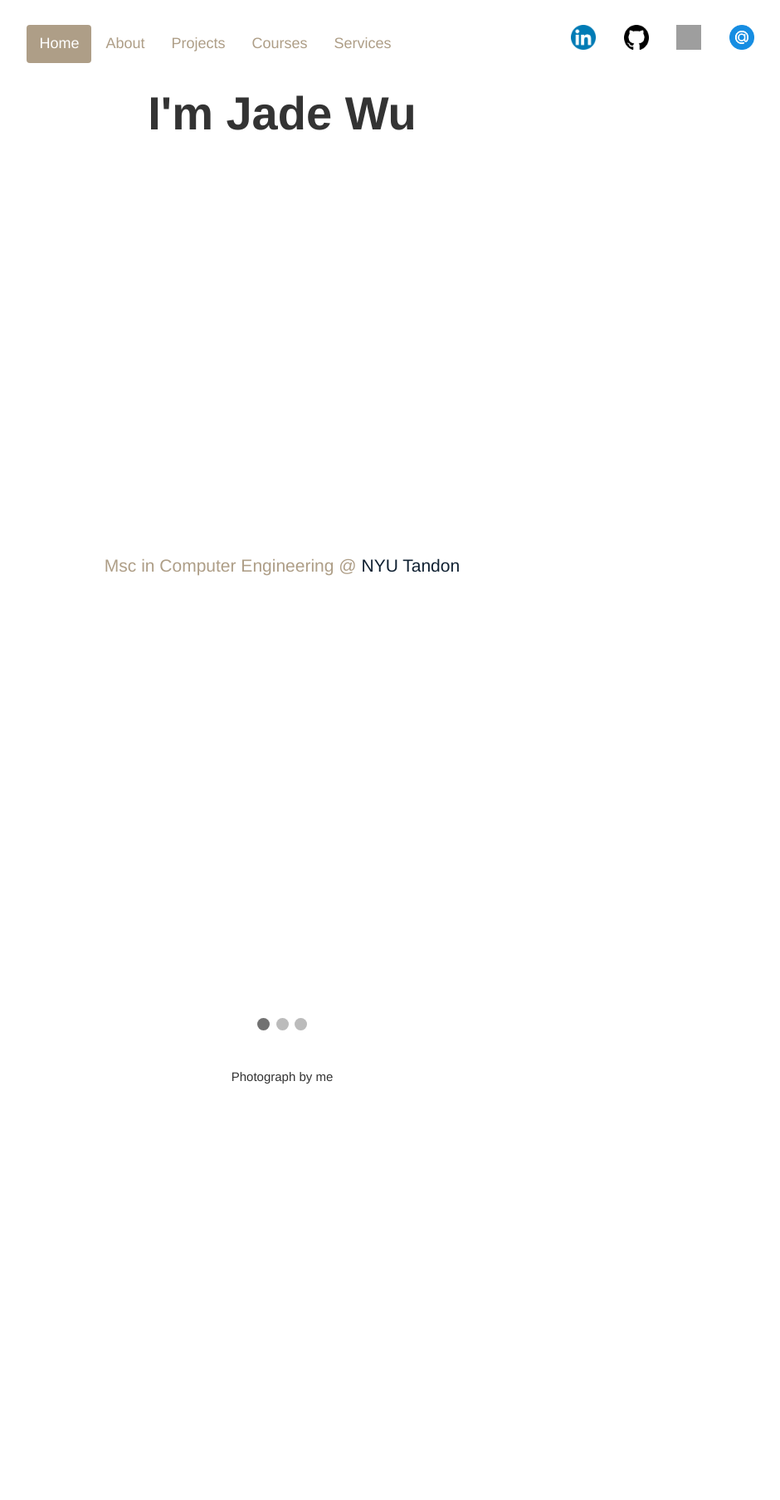
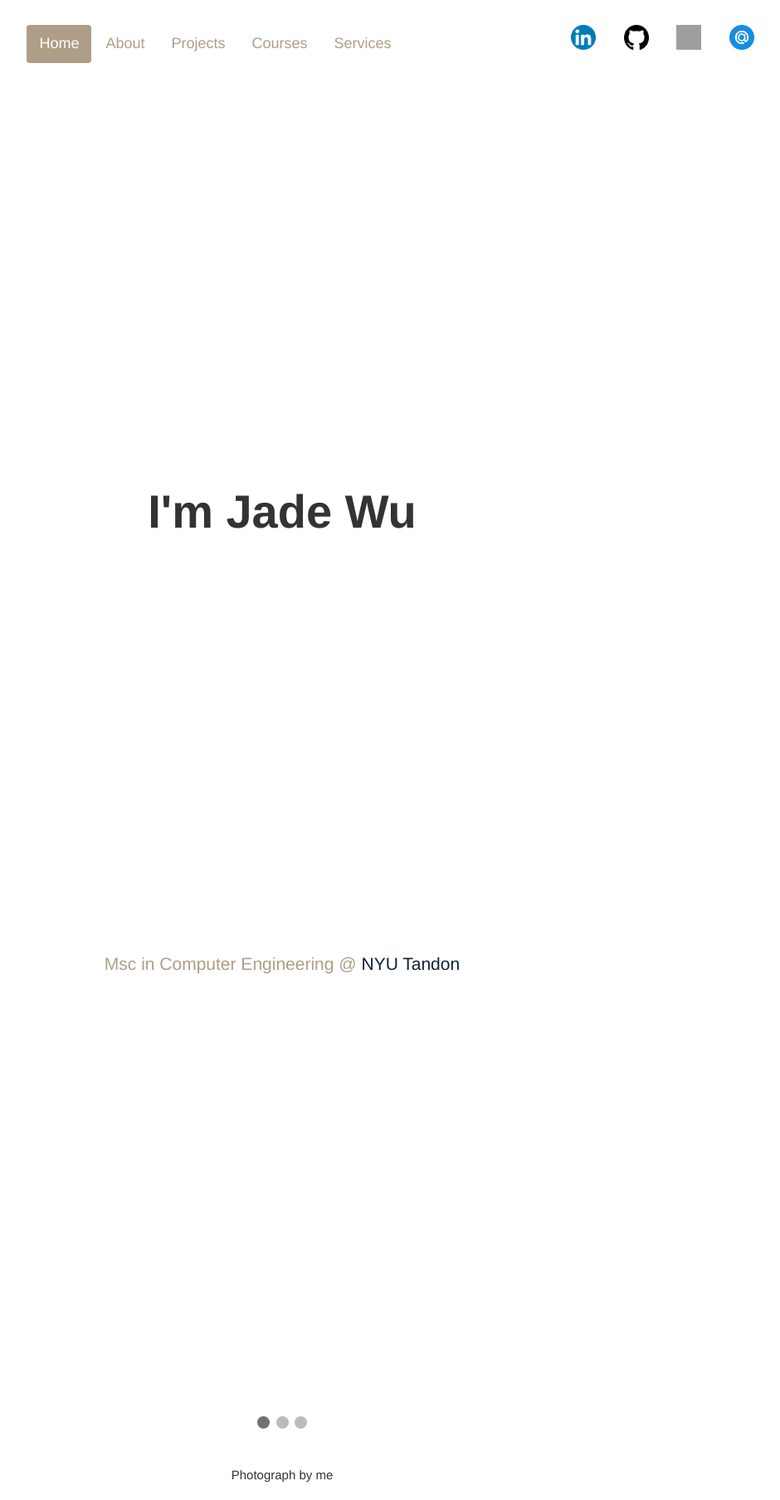
Before and after one commit to jadewu/jadewu.github.io, a Jekyll site: the page built from index.html, in a window 1280 px wide. Shown: the whole page at 83% size, without its empty margins (315-1255 px from the left). Built offline with Jekyll 4.4.1, drawn with Linux system fonts in a browser that asks for light colours; before the commit the page ends 1328 px from its top, so only the background shows below that; grey boxes are pictures that could not be loaded.

Commit message:
Update index.html

```diff
--- a/index.html
+++ b/index.html
@@ -5,7 +5,7 @@ title: Jade's Personal Page
 
 <div class="container">
   <div class="blurb" style="text-align: center">
-    <h1>I'm Jade Wu</h1>
+    <h1 style="margin-top: 500px; margin-bottom: 500px;">I'm Jade Wu</h1>
     <p>Msc in Computer Engineering @<a href="https://engineering.nyu.edu/"> NYU Tandon </a></p>
   </div>
   <div>
```
